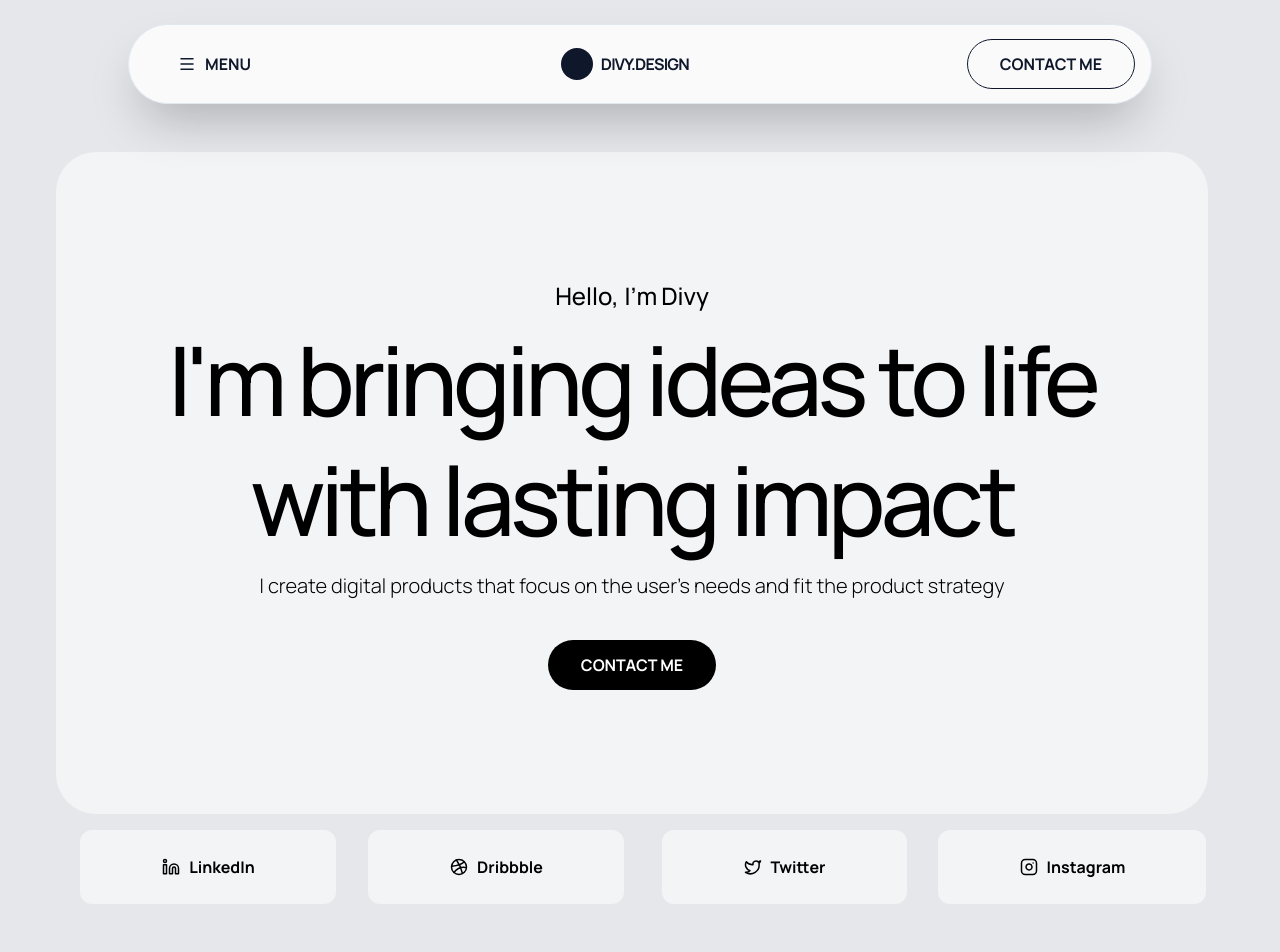
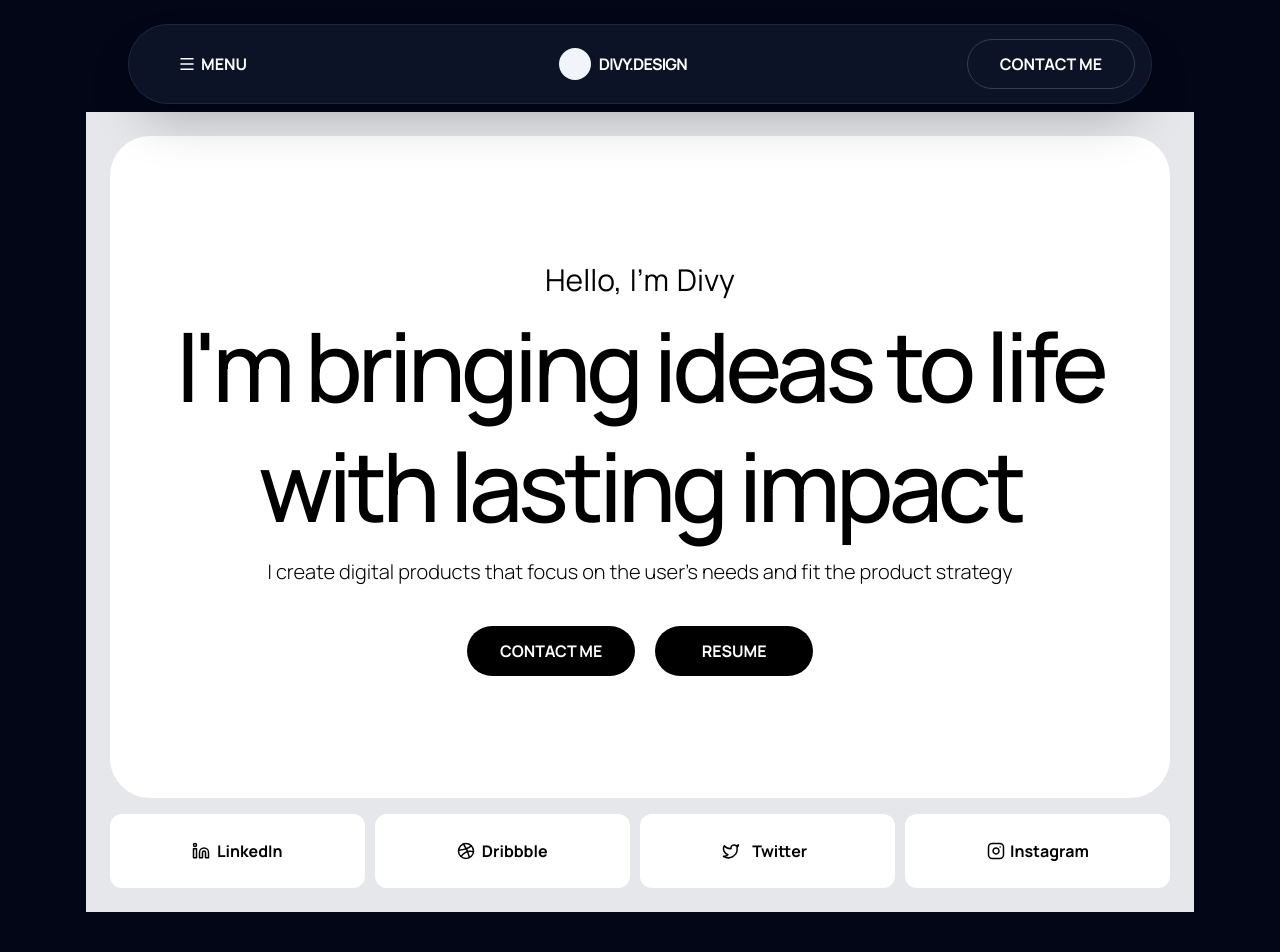
Before and after one commit to Divygupta208/Portfolio, a React (Vite) app: page / in a window 1280 px wide. Shown: the top 952 px of the page. Built offline with nearby package versions, Linux system fonts and the light colour scheme.

Commit message:
hero section finalized

```diff
--- a/src/components/home/HeroSection.tsx
+++ b/src/components/home/HeroSection.tsx
@@ -64,20 +64,20 @@ const Hero = () => {
         variants={containerVariants}
         initial="hidden"
         animate="visible"
-        className="grow max-w-6xl bg-[#F3F4F6] rounded-[40px] flex flex-col items-center justify-center text-center px-6"
+        className="grow max-w-6xl bg-[white] rounded-[40px] flex flex-col items-center justify-center text-center px-6"
       >
-        <div className="flex gap-1">
+        <div className="flex gap-2">
           <TextAnimation
             text="Hello, I'm"
             variant="wordUp"
             delay={0.5}
-            className="mb-4 text-lg md:text-2xl font-medium text-black"
+            className="mb-4 text-lg md:text-3xl lg:text-3xl text-black"
           />
           <TextAnimation
             text="Divy"
             variant="wordUp"
-            delay={0.7}
-            className="mb-4 text-lg md:text-2xl font-medium text-black"
+            delay={0.6}
+            className="mb-4 text-lg md:text-3xl lg:text-3xl text-black"
           />
         </div>
         <TextAnimation
@@ -101,7 +101,7 @@ const Hero = () => {
           className="mb-10 text-xl md:text-xl font-light text-black"
         />
 
-        <motion.div variants={itemVariants}>
+        <motion.div variants={itemVariants} className="flex flex-col md:flex-row gap-5">
           <RollingButton
             mainText="CONTACT ME"
             subText="LET'S TALK"
@@ -111,17 +111,25 @@ const Hero = () => {
             subTextColor="text-black"
             direction="down"
           />
+          <RollingButton
+            mainText="RESUME"
+            subText="DOWNLOAD"
+            mainBgColor="bg-black"
+            subBgColor="bg-white"
+            mainTextColor="text-white"
+            subTextColor="text-black"
+            direction="down"
+          />
         </motion.div>
+
       </motion.div>
 
       {/* Bottom Social Links Row */}
-      <div className="w-full grid grid-cols-1 sm:grid-cols-2 lg:grid-cols-4 items-center justify-items-center mx-auto max-w-6xl">
+      <div className="max-w-6xl grid grid-cols-2  lg:grid-cols-4 items-center mx-auto">
         {socialLinks.map((link, index) => (
           <motion.div
             key={link.name}
-            initial={{ opacity: 0, y: 20 }}
-            animate={{ opacity: 1, y: 0 }}
-            transition={{ delay: 0.8 + index * 0.1 }}
+
           >
             <RollingButton
               mainText={link.name}
@@ -129,10 +137,11 @@ const Hero = () => {
               mainIcon={link.icon}
               subIcon={link.subIcon}
               direction="up"
-              mainBgColor="bg-[#F3F4F6]"
-              subBgColor="bg-[#F3F4F6]"
+              mainBgColor="bg-[white]"
+              subBgColor="bg-[white]"
               mainTextColor="text-black"
               subTextColor="text-black"
+              showInitialAnimation={true}
               className="rounded-xl px-20 py-6"
             />
           </motion.div>
--- a/src/components/layout/Header.tsx
+++ b/src/components/layout/Header.tsx
@@ -27,7 +27,7 @@ const Header: React.FC = () => {
       className="fixed top-6 left-0 right-0 z-50 flex justify-center px-4"
       style={{ viewTransitionName: "site-header" } as React.CSSProperties}
     >
-      <nav className="relative w-full max-w-5xl bg-white/80 dark:bg-slate-900/80 backdrop-blur-md border border-slate-200 dark:border-slate-800 h-20 rounded-full flex items-center justify-between px-4 shadow-2xl transition-all duration-500">
+      <nav className="relative w-full max-w-5xl bg-white dark:bg-slate-900/80 backdrop-blur-md border border-slate-200 dark:border-slate-800 h-20 rounded-full flex items-center justify-between px-4 shadow-2xl transition-all duration-500">
         {/* Left: Menu Toggle */}
         <RollingButton
           mainText="MENU"
--- a/src/components/ui/RollButton.tsx
+++ b/src/components/ui/RollButton.tsx
@@ -1,10 +1,10 @@
 import React from "react";
-import { motion } from "framer-motion";
+import { motion, type Variants } from "framer-motion";
 import { cn } from "../../utils/cn";
 
 interface RollingButtonProps {
-  mainText: string;
-  subText: string;
+  mainText: string | React.ReactNode;
+  subText: string | React.ReactNode;
   mainIcon?: React.ReactNode;
   subIcon?: React.ReactNode;
   direction?: "up" | "down";
@@ -14,6 +14,7 @@ interface RollingButtonProps {
   subTextColor?: string;
   className?: string;
   onClick?: (e: any) => void;
+  showInitialAnimation?: boolean;
 }
 
 const RollingButton: React.FC<RollingButtonProps> = ({
@@ -28,6 +29,7 @@ const RollingButton: React.FC<RollingButtonProps> = ({
   subTextColor = "text-white",
   className,
   onClick,
+  showInitialAnimation = false,
 }) => {
   const isUp = direction === "up";
 
@@ -54,16 +56,94 @@ const RollingButton: React.FC<RollingButtonProps> = ({
     hover: { y: 0 },
   };
 
-  // Main content (Text + Icon) exits toward the direction
-  const mainContentVariants = {
+  // Main Text exits toward the direction
+  const mainTextVariants = {
     initial: { y: 0, opacity: 1 },
     hover: { y: isUp ? "-100%" : "100%", opacity: 0 },
   };
 
-  // Sub content (Text + Icon) enters from the opposite side toward center
-  const subContentVariants = {
+  // Sub Text enters from the opposite side
+  const subTextVariants = {
     initial: { y: isUp ? "100%" : "-100%", opacity: 0 },
     hover: { y: 0, opacity: 1 },
+  };
+
+  // ICONS roll OPPOSITE to text
+  // Main Icon exits OPPOSITE to text direction
+  const mainIconVariants = {
+    initial: { y: 0, opacity: 1 },
+    hover: { y: isUp ? "100%" : "-100%", opacity: 0 }, // Moves Down if Text moves Up
+  };
+
+  // Sub Icon enters from OPPOSITE side of text entry
+  // If Text comes from Bottom (isUp=true), Icon comes from Top
+  const subIconVariants = {
+    initial: { y: isUp ? "-100%" : "100%", opacity: 0 }, // Starts Top if Text Starts Bottom
+    hover: { y: 0, opacity: 1 },
+  };
+
+  // --- Initial Animation Variants (for showInitialAnimation) ---
+  const initialTextVariants: Variants = {
+    hidden: { x: -30, opacity: 0 },
+    visible: {
+      x: 0,
+      opacity: 1,
+      transition: { duration: 0.5, ease: "easeInOut", delay: 0.5 },
+    },
+  };
+
+  const initialIconVariants: Variants = {
+    hidden: { x: -10, opacity: 0 },
+    visible: {
+      x: 0,
+      opacity: 1,
+      transition: { duration: 0.5, ease: "easeInOut", delay: 0.3 },
+    },
+  };
+
+  // Wrapper for main text and icon with initial animation
+  const MainTextContent = () => {
+    if (showInitialAnimation && typeof mainText === "string") {
+      // Animate words individually
+      const words = mainText.split(" ");
+      return (
+        <motion.div
+          initial="hidden"
+          whileInView="visible"
+          viewport={{ once: true }}
+          className="flex flex-wrap gap-x-[0.25em]"
+          transition={{ staggerChildren: 0.04 }}
+        >
+          {words.map((word, i) => (
+            <span key={i} className="inline-block overflow-hidden">
+              <motion.span
+                variants={initialTextVariants}
+                className="inline-block"
+              >
+                {word}
+              </motion.span>
+            </span>
+          ))}
+        </motion.div>
+      );
+    }
+    return <>{mainText}</>;
+  };
+
+  const MainIconContent = () => {
+    if (showInitialAnimation && mainIcon) {
+      return (
+        <motion.span
+          initial="hidden"
+          whileInView="visible"
+          viewport={{ once: true }}
+          variants={initialIconVariants}
+        >
+          {mainIcon}
+        </motion.span>
+      );
+    }
+    return <>{mainIcon}</>;
   };
 
   return (
@@ -89,34 +169,52 @@ const RollingButton: React.FC<RollingButtonProps> = ({
       />
 
       {/* 2. Unified Content Container */}
-      <div className="relative z-10 flex items-center justify-center gap-2 overflow-hidden h-6">
-        {/* Main State (Visible by default) */}
+      <div className="relative z-10 flex items-center justify-center gap-1 overflow-hidden">
+
+        {/* ICON COLUMN - Only rendered if at least one icon exists */}
+        {(mainIcon || subIcon) && (
+          <div className="relative flex items-center justify-center w-5 h-5">
+            {mainIcon && (
+              <motion.span
+                variants={mainIconVariants}
+                transition={springTransition}
+                className="absolute inset-0 flex items-center justify-center"
+              >
+                <MainIconContent />
+              </motion.span>
+            )}
+            {subIcon && (
+              <motion.span
+                variants={subIconVariants}
+                transition={springTransition}
+                className={cn("absolute inset-0 flex items-center justify-center", subTextColor)}
+              >
+                {subIcon}
+              </motion.span>
+            )}
+          </div>
+        )}
+
+        {/* TEXT COLUMN - Uses Grid to ensure width accommodates widest text */}
+        <div className="relative grid items-center justify-items-center">
+          {/* Main Text */}
           <motion.div
-          variants={mainContentVariants}
+            variants={mainTextVariants}
             transition={springTransition}
-          className="flex items-center gap-2"
+            className="col-start-1 row-start-1 whitespace-nowrap"
           >
-          {mainIcon && (
-            <span className="flex items-center justify-center w-5 h-5">
-              {mainIcon}
-            </span>
-          )}
-          <span className="block whitespace-nowrap">{mainText}</span>
+            <MainTextContent />
           </motion.div>
 
-        {/* Sub State (Visible on hover) */}
+          {/* Sub Text */}
           <motion.div
-          variants={subContentVariants}
+            variants={subTextVariants}
             transition={springTransition}
-          className={cn("absolute flex items-center gap-2", subTextColor)}
+            className={cn("col-start-1 row-start-1 whitespace-nowrap", subTextColor)}
           >
-          {subIcon && (
-            <span className="flex items-center justify-center w-5 h-5">
-              {subIcon}
-            </span>
-          )}
-          <span className="block whitespace-nowrap">{subText}</span>
+            {subText}
           </motion.div>
+        </div>
       </div>
     </motion.button>
   );
--- a/src/pages/Layout.tsx
+++ b/src/pages/Layout.tsx
@@ -11,7 +11,7 @@ const Layout: React.FC = () => {
 
   // Sync theme class globally
   useEffect(() => {
-    document.documentElement.classList.toggle("dark", mode === "dark");
+    document.documentElement.classList.toggle("dark", mode === "light");
   }, [mode]);
 
   return (
@@ -20,7 +20,7 @@ const Layout: React.FC = () => {
       <Header />
 
       {/* 2. Main Content Area */}
-      <main className="flex-grow pt-32 pb-20 px-4 md:px-8 max-w-7xl mx-auto w-full">
+      <main className="grow pt-28 pb-20 px-4 max-w-7xl mx-auto">
         {/* Outlet renders the child routes (Home, Works, About, etc.) */}
         <Outlet />
       </main>
```
Also changed, not shown: src/components/home/AboutMe.tsx (added), src/components/home/ExpertiseAndSkills.tsx (added), src/components/home/SelectedWorks.tsx (added). Lines whose indentation alone changed are shown as unchanged.
